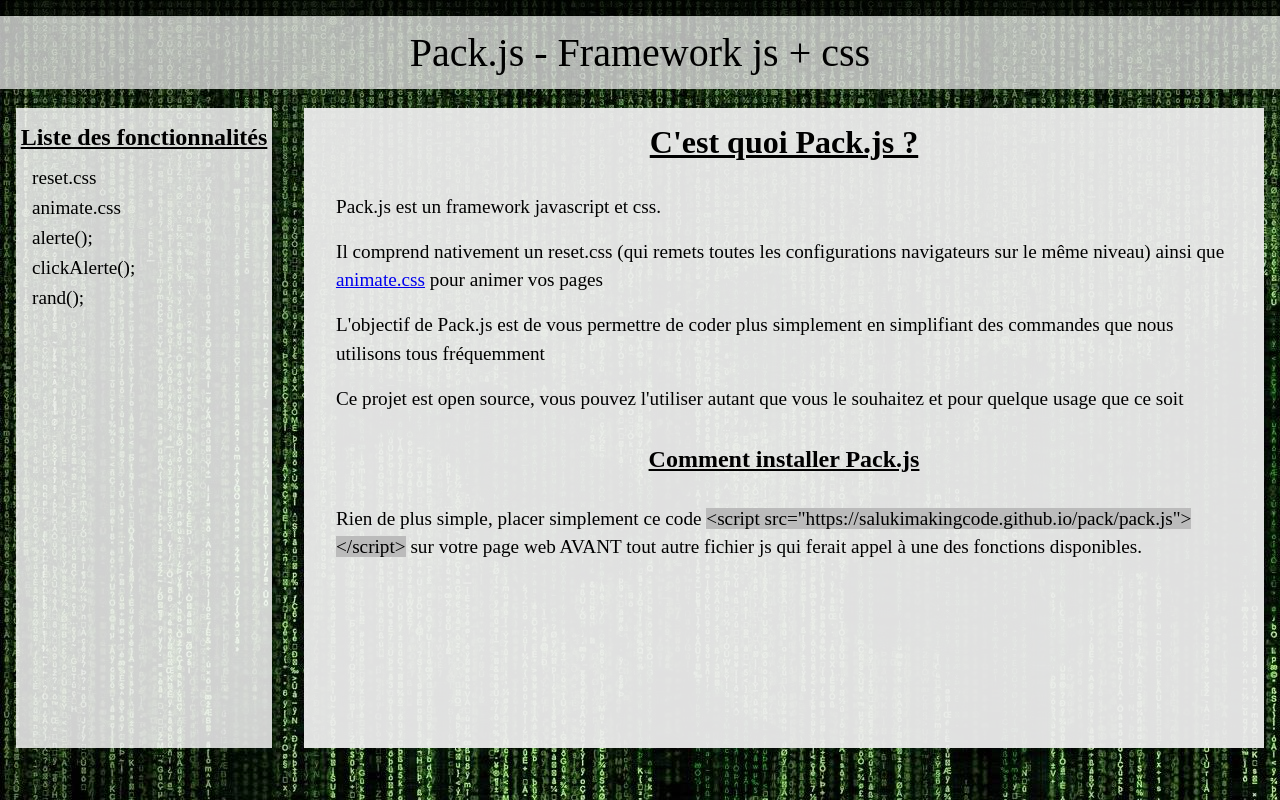
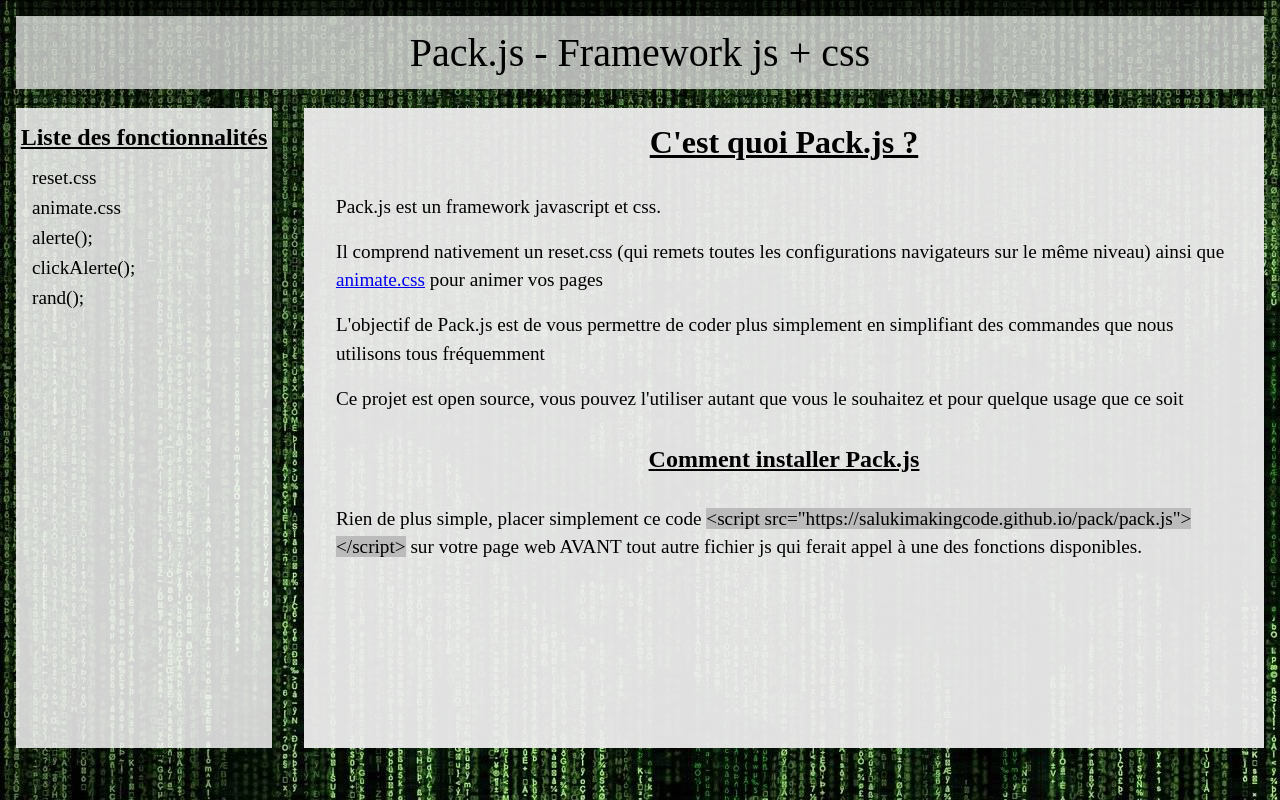
Before and after one commit to SalukiMakingCode/pack, a plain HTML site: page index.html in a window 1280 px wide. Drawn offline with nearby package versions, Linux system fonts and the light colour scheme.

Commit message:
update css

```diff
--- a/assets/scss/style.scss
+++ b/assets/scss/style.scss
@@ -1,6 +1,8 @@
 body {
   background-image: url("../img/background.jpg");
   & header {
+    margin:0 auto;
+    width:97.5%;
     & nav {
       background-color: #000000B0;
       height: 1rem;
@@ -48,6 +50,7 @@ body {
     & article {
       background-color: #eeeeeeF0;
       width:75%;
+      max-height:100%;
       overflow:auto;
       & h2 {
         text-align: center;
```
Also changed, not shown: assets/css/style.css, 1 other file.
